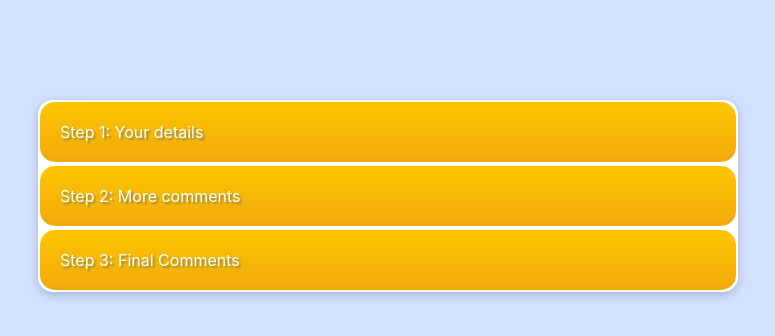
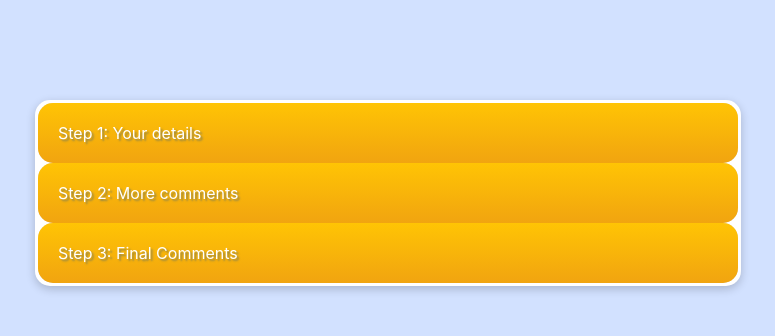
Before and after one commit to jmayanja-xyz/fv_dev_test, a React (Create React App) app: page / in a window 1280 px wide. Shown: the top 336 px of the page, without its empty margins (252-1027 px from the left). Built offline with nearby package versions, Linux system fonts and the light colour scheme; the HTML template or start-up script is replaced by a standard one.

Commit message:
Completed accordion design

```diff
--- a/src/Accordion.css
+++ b/src/Accordion.css
@@ -1,12 +1,12 @@
 .accordion-item{
-    background-color: #ffffff;
+    background-color: #dedede;
     transition: 0.3s;
     border-radius: 15px;
-    padding: 2px;
+
   }
 
   .accordion-title {
-    background-image: linear-gradient(#fdc500, #f0aa0c);
+    background-image: linear-gradient(#ffc404, #f1a410);
     border-radius: 15px;
     height: 60px;
     text-align: left;
@@ -20,3 +20,8 @@
     color: #ffffff;
     text-shadow: 2px 2px 2px #958746;
   }
+
+  .accordion-content {
+    background-color: #dedede;
+    border-radius: 15px;
+  }
--- a/src/App.css
+++ b/src/App.css
@@ -4,6 +4,8 @@
   background-color: #ffffff;
   border-radius: 15px;
   box-shadow: 0 3px 10px rgb(0 0 0 / 0.2);
+  padding: 3px;
+
 
   position: absolute;
   top:100px;
```
